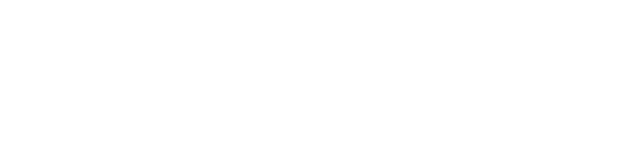
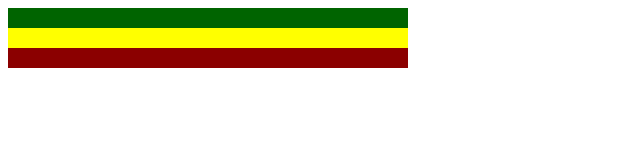
Before and after one commit to sdelaney1/jquery-class-1, a plain HTML site: page index.html in a window 1280 px wide. Shown: the whole page, without its empty margins (0-640 px from the left). Drawn offline with nearby package versions, Linux system fonts and the light colour scheme.

Commit message:
add js file, add css style - sandwich layers

```diff
--- a/index.html
+++ b/index.html
@@ -1,11 +1,22 @@
 <!DOCTYPE html>
 
 <html lang="en">
+
 <head>
     <meta charset="UTF-8">
-    <title>Document</title>
+    <title>JQuery Class 1</title>
+    <link rel="stylesheet" href="style.css">
 </head>
+
 <body>
+    <div id="sandwich-cheese" class="sandwich">
+        <div class="lettuce"></div>
+        <div class="cheese"></div>
+        <div class="tomato"></div>
+    </div>
+    <script src="https://ajax.googleapis.com/ajax/libs/jquery/3.2.1/jquery.min.js"></script>
+    <script src="script.js"></script>
 
 </body>
+
 </html>
--- /dev/null
+++ b/style.css
@@ -0,0 +1,35 @@
+.sandwich,
+.lettuce,
+.cheese,
+.tomato {
+    display: block;
+    position: absolute;
+    top: 0;
+    left: 0;
+
+}
+
+.sandwich {
+    position: relative;
+    width: 400px;
+}
+
+.lettuce {
+    width: 100%;
+    height: 20px;
+    background-color: darkgreen;
+}
+
+.cheese {
+    top: 20px;
+    width: 100%;
+    height: 20px;
+    background-color: yellow;
+}
+
+.tomato {
+    top: 40px;
+    width: 100%;
+    height: 20px;
+    background-color: darkred;
+}
```
Also changed, not shown: script.js (added).
